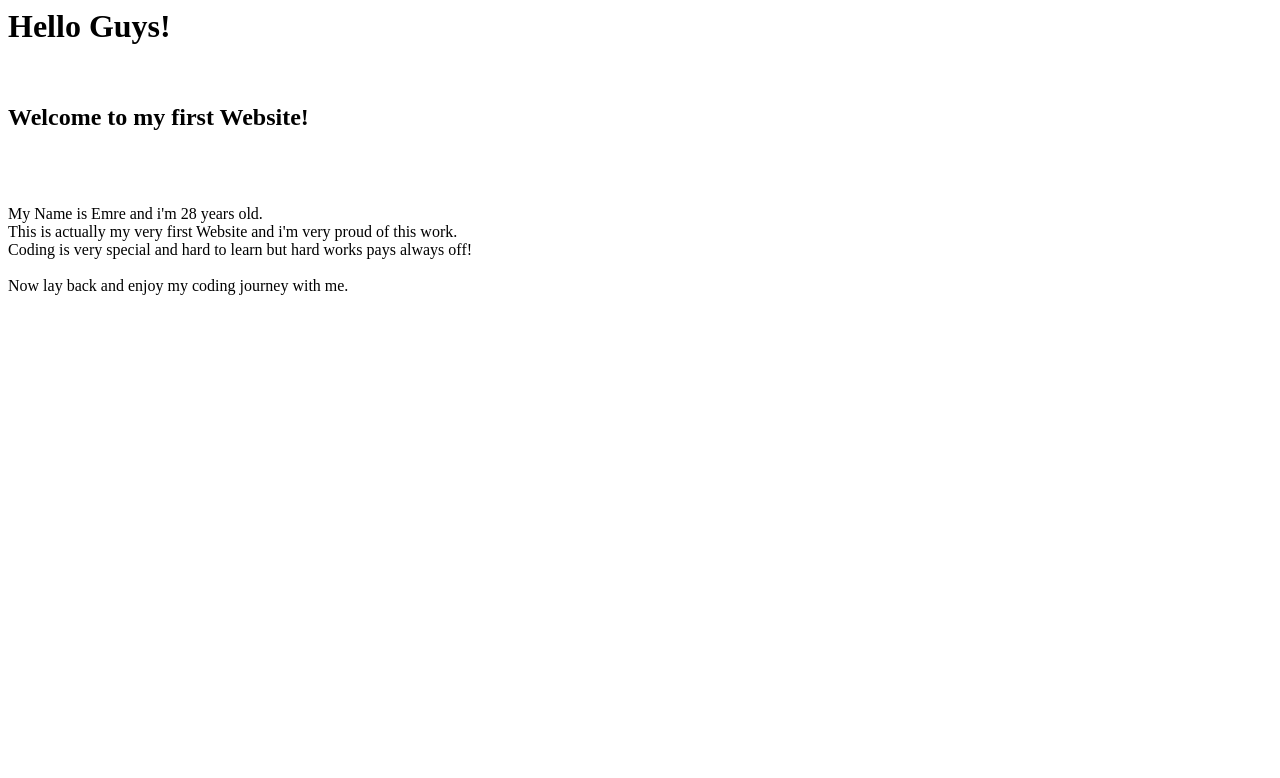
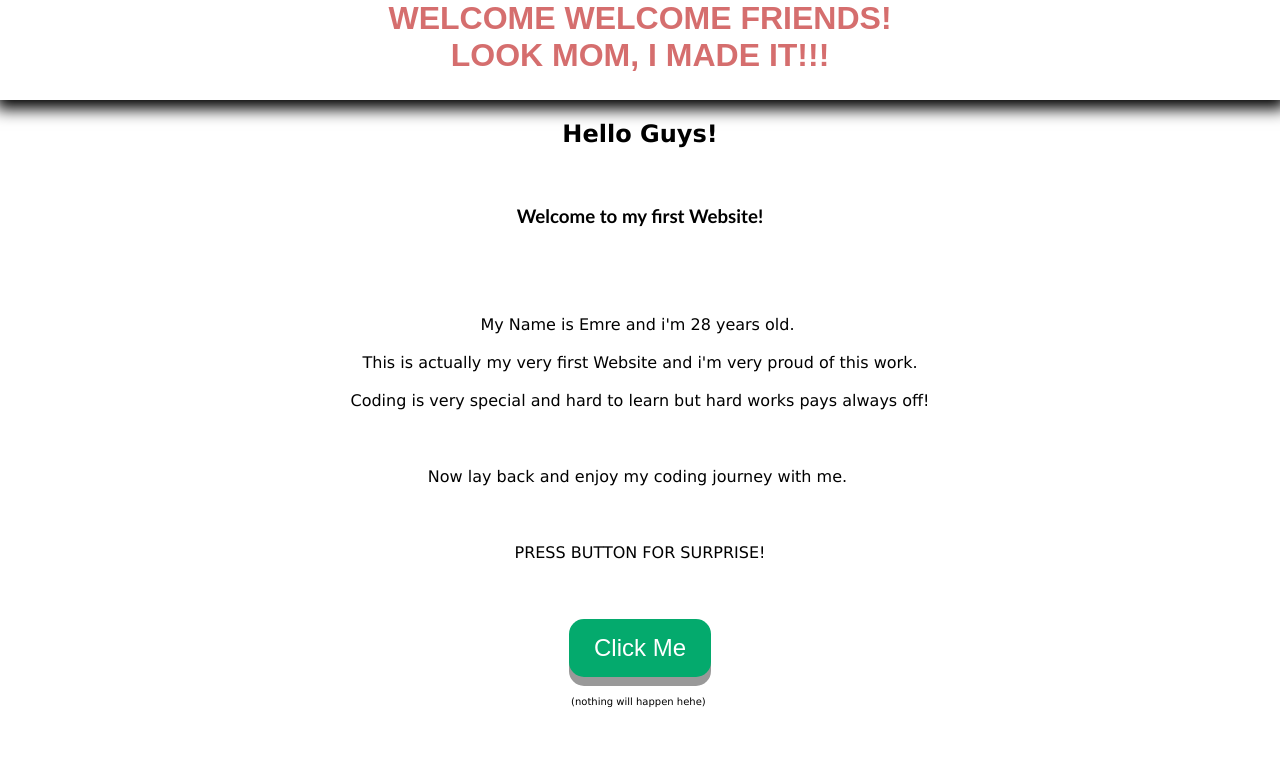
Before and after one commit to EmreEgin/HelloWorldProject, a plain HTML site: page Index.html in a window 1280 px wide. Drawn offline with Linux system fonts and the light colour scheme.

Commit message:
added some css and more

```diff
--- a/Index.html
+++ b/Index.html
@@ -3,15 +3,86 @@
 	<title>My first Website!</title>
 </head>
 <body>
-<h1>Hello Guys!</h1> <br>
-	<h2>Welcome to my first Website!</h2><br>
+	<style>
+
+		body{
+			margin: 0;
+
+
+		}
+		header {
+			height: 100px;
+			box-shadow: 1px 4px 15px 5px #000000;
+		}
+		h1 {color: rgba(189, 27, 27, 0.637);
+		font-family: fantasy;
+		font-size: xx-large;
+		font-variant: initial;
+		text-align: center;
+		}
+		h2 {
+			font-family: 'Lucida Sans', 'Lucida Sans Regular', 'Lucida Grande', 'Lucida Sans Unicode', Geneva, Verdana, sans-serif;
+		text-align: center;
+		}
+		h3{
+
+		text-align: center;
+		font-family: 'Gill Sans', 'Gill Sans MT', Calibri, 'Trebuchet MS', sans-serif;
+		}
+		pre{
+			text-align: center;
+			font-family: 'Lucida Sans', 'Lucida Sans Regular', 'Lucida Grande', 'Lucida Sans Unicode', Geneva, Verdana, sans-serif;
+		}
+		.button {
+  display: inline-block;
+  padding: 15px 25px;
+  font-size: 24px;
+  cursor: pointer;
+  text-align: center;
+  text-decoration: none;
+  outline: none;
+  color: #fff;
+  background-color: #04AA6D;
+  border: none;
+  border-radius: 15px;
+  box-shadow: 0 9px #999;
+    }
+
+	.button:hover {background-color: #3e8e41}
+
+	.button:active {
+  	background-color: #3e8e41;
+  	box-shadow: 0 5px #666;
+  	transform: translateY(4px);
+	}
+	text{
+
+		font-size: x-small;
+		margin-bottom: 10px;
+	}
+	</style>
+	<header>
+		<h1>WELCOME WELCOME FRIENDS!<br>
+			LOOK MOM, I MADE IT!!!</h1>
+	</header>
+<h2>Hello Guys!</h2> <br>
+	<h3>Welcome to my first Website!</h3><br>
 	<br>
 	<br>
-	My Name is Emre and i'm 28 years old. <br>
-    This is actually my very first Website and i'm very proud of this work.<br>
-    Coding is very special and hard to learn but hard works pays always off!<br>
+	<pre>My Name is Emre and i'm 28 years old. <br>
+This is actually my very first Website and i'm very proud of this work.<br>
+Coding is very special and hard to learn but hard works pays always off!<br>
+	<br>
+Now lay back and enjoy my coding journey with me. <br>
 <br>
-    Now lay back and enjoy my coding journey with me.
+PRESS BUTTON FOR SURPRISE!<br>
+<br>
+<button class="button">Click Me</button><br>
+<text>(nothing will happen hehe)
+	</text>
+
+
+	</pre>
 
 <body>
 </html>
```
